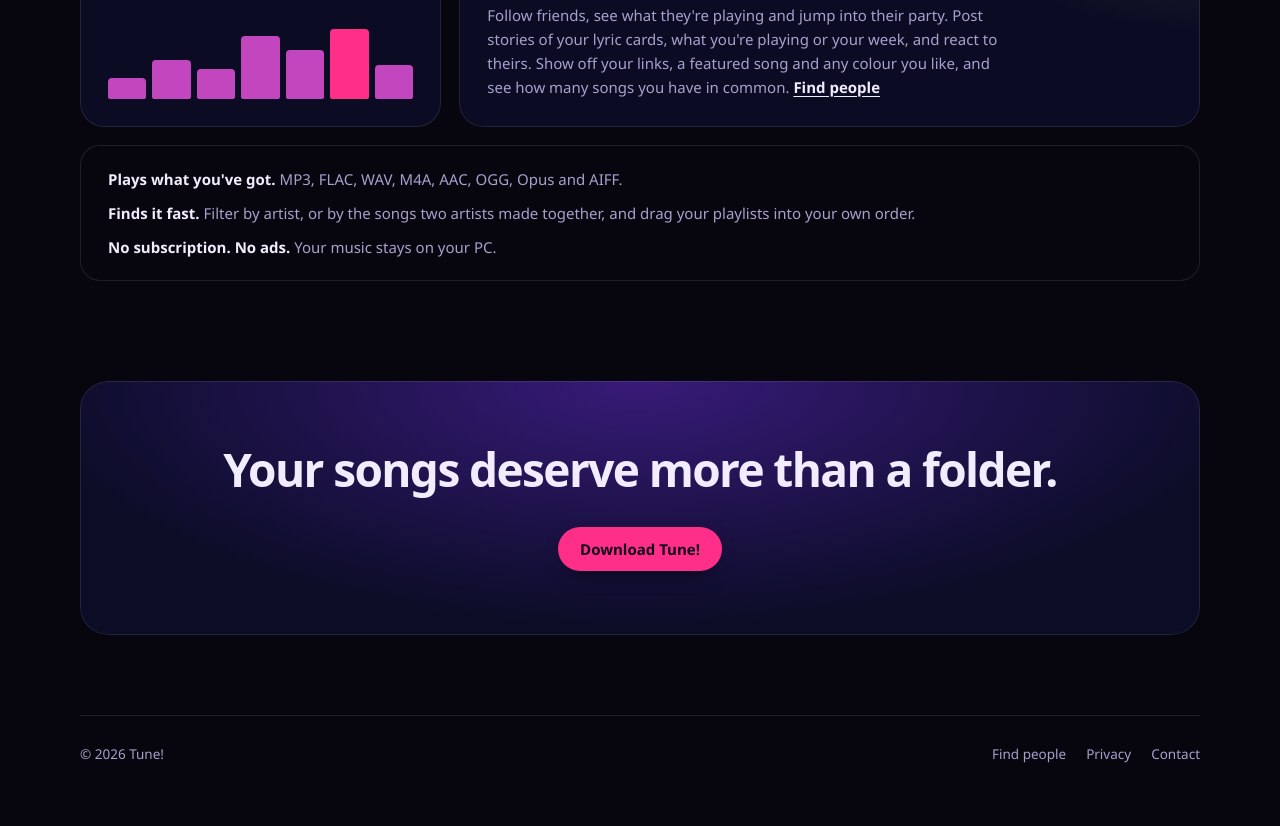
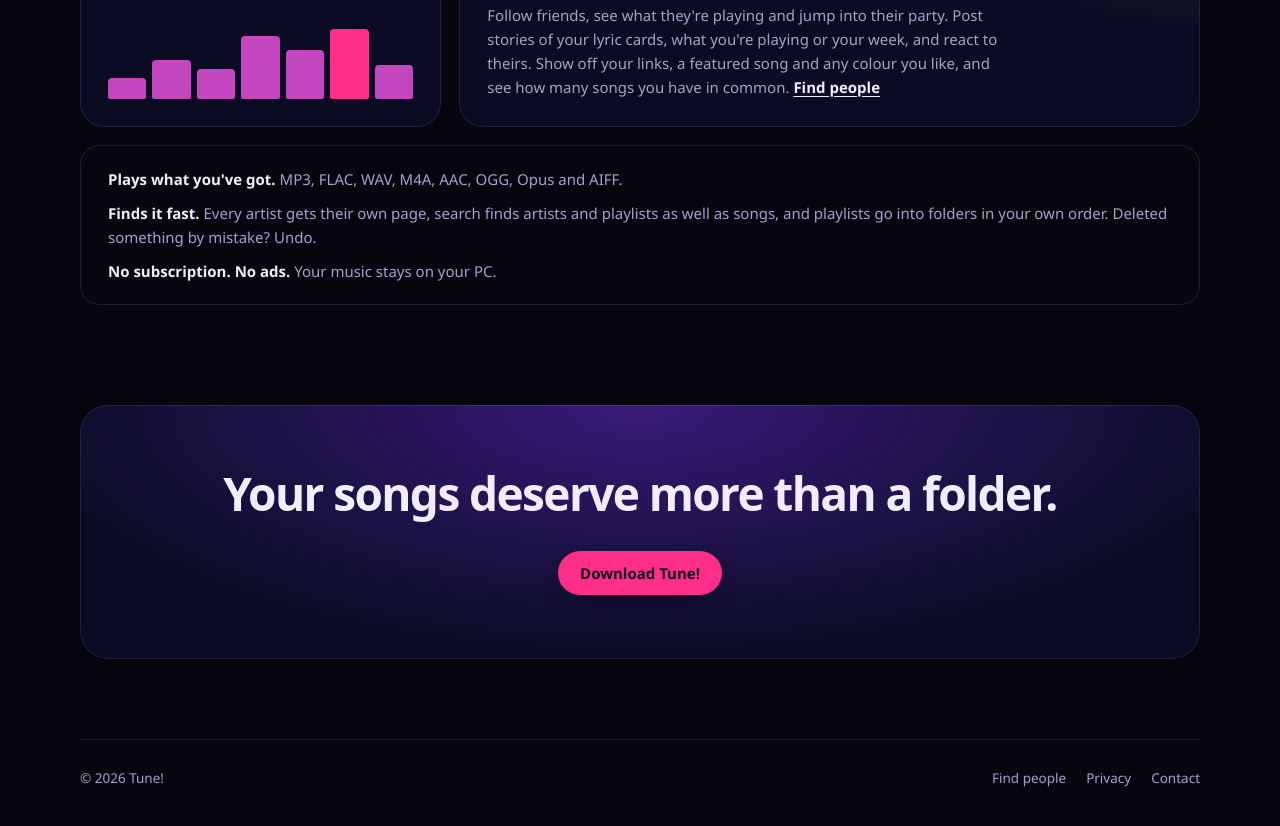
Before and after one commit to buckydevv/tunetheapp, a plain HTML site: page index.html in a window 1280 px wide. Shown: the part 3299-4125 px from the top of the page. Drawn offline with Linux system fonts and the light colour scheme; no server answers; a web font is replaced by a local one.

Commit message:
Site: artist pages, search for artists and playlists, playlist folders, Undo (Tune! 1.4)

```diff
--- a/index.html
+++ b/index.html
@@ -153,7 +153,7 @@
 
           <div class="formats">
             <p><strong>Plays what you've got.</strong> MP3, FLAC, WAV, M4A, AAC, OGG, Opus and AIFF.</p>
-            <p><strong>Finds it fast.</strong> Filter by artist, or by the songs two artists made together, and drag your playlists into your own order.</p>
+            <p><strong>Finds it fast.</strong> Every artist gets their own page, search finds artists and playlists as well as songs, and playlists go into folders in your own order. Deleted something by mistake? Undo.</p>
             <p><strong>No subscription. No ads.</strong> Your music stays on your PC.</p>
           </div>
         </section>
```
